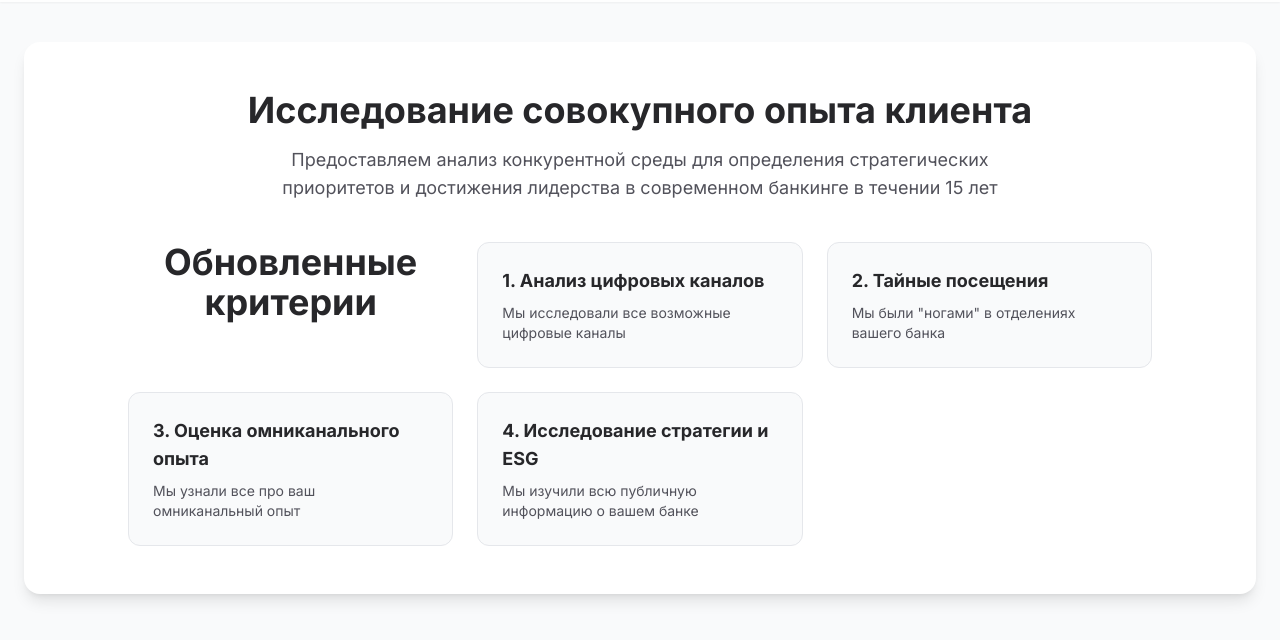
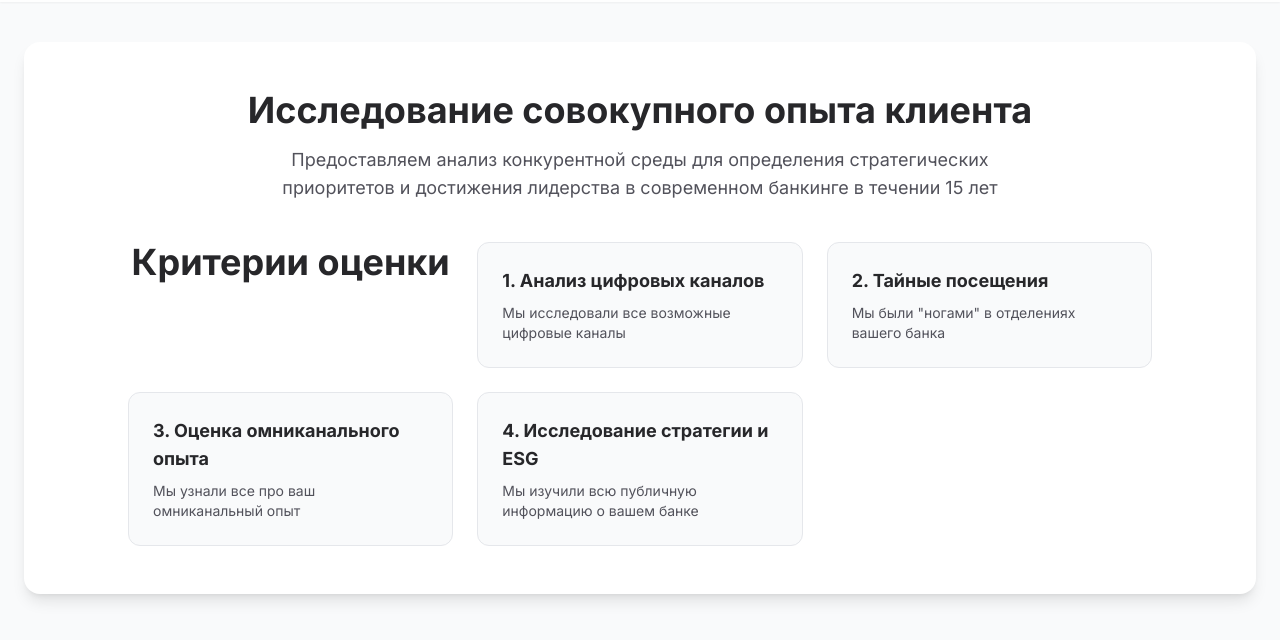
Before and after one commit to Hamias/research, a plain HTML site: page index.html in a window 1280 px wide. Shown: the part 78-718 px from the top of the page. Drawn offline with nearby package versions, Linux system fonts and the light colour scheme.

Commit message:
Update index.html

```diff
--- a/index.html
+++ b/index.html
@@ -111,7 +111,7 @@
                 <h2 class="text-3xl md:text-4xl font-bold text-zinc-800 mb-4">Исследование совокупного опыта клиента</h2>
                 <p class="text-base md:text-lg text-zinc-600 max-w-3xl mx-auto mb-10">Предоставляем анализ конкурентной среды для определения стратегических приоритетов и достижения лидерства в современном банкинге в течении 15 лет</p>
                 <div class="grid md:grid-cols-3 gap-6 max-w-5xl mx-auto text-left">
-                    <h3 class="text-3xl md:text-4xl font-bold text-zinc-800 mb-4 text-center">Обновленные критерии</h3>
+                    <h2 class="text-3xl md:text-4xl font-bold text-zinc-800 mb-4 text-center">Критерии оценки</h2>
                     <div class="bg-gray-50 p-6 rounded-xl border border-gray-200">
                         <h3 class="font-bold text-zinc-800 text-lg mb-2">1. Анализ цифровых каналов</h3>
                         <p class="text-zinc-600 text-sm">Мы исследовали все возможные цифровые каналы</p>
```
